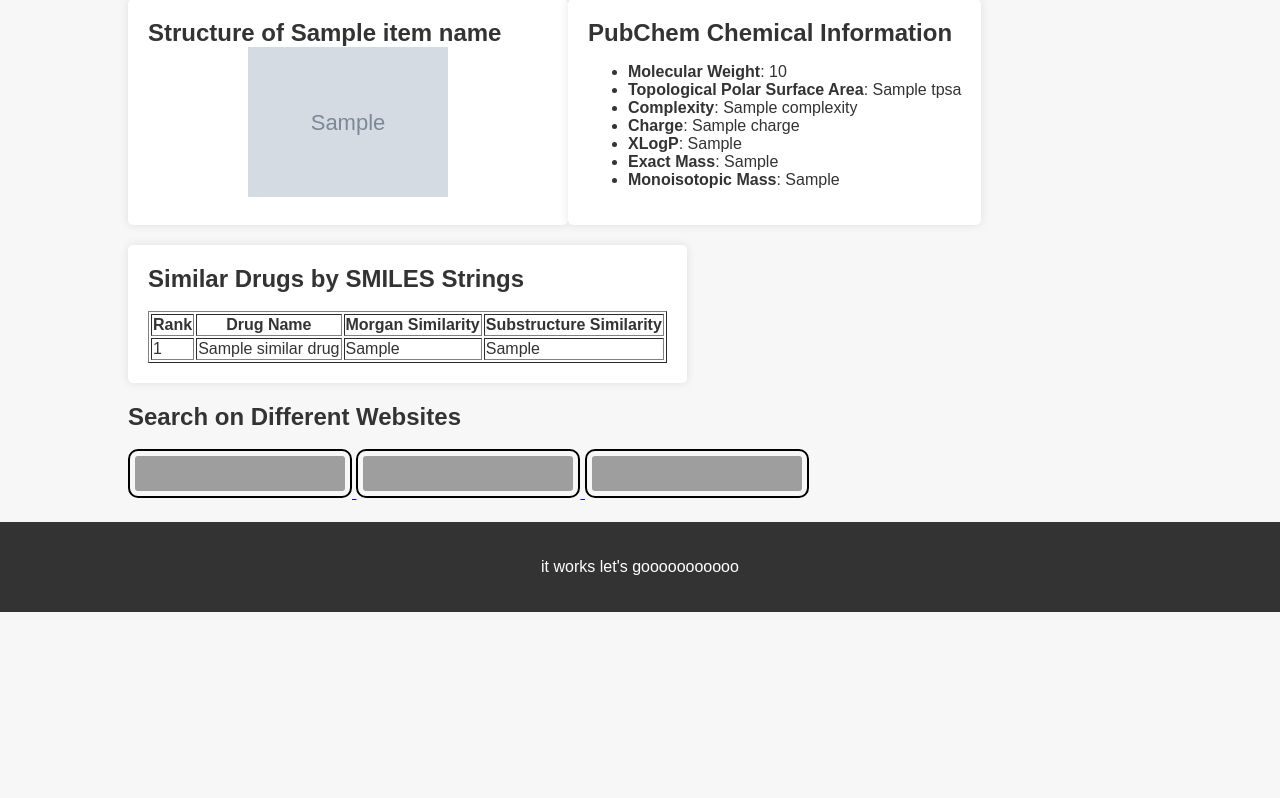
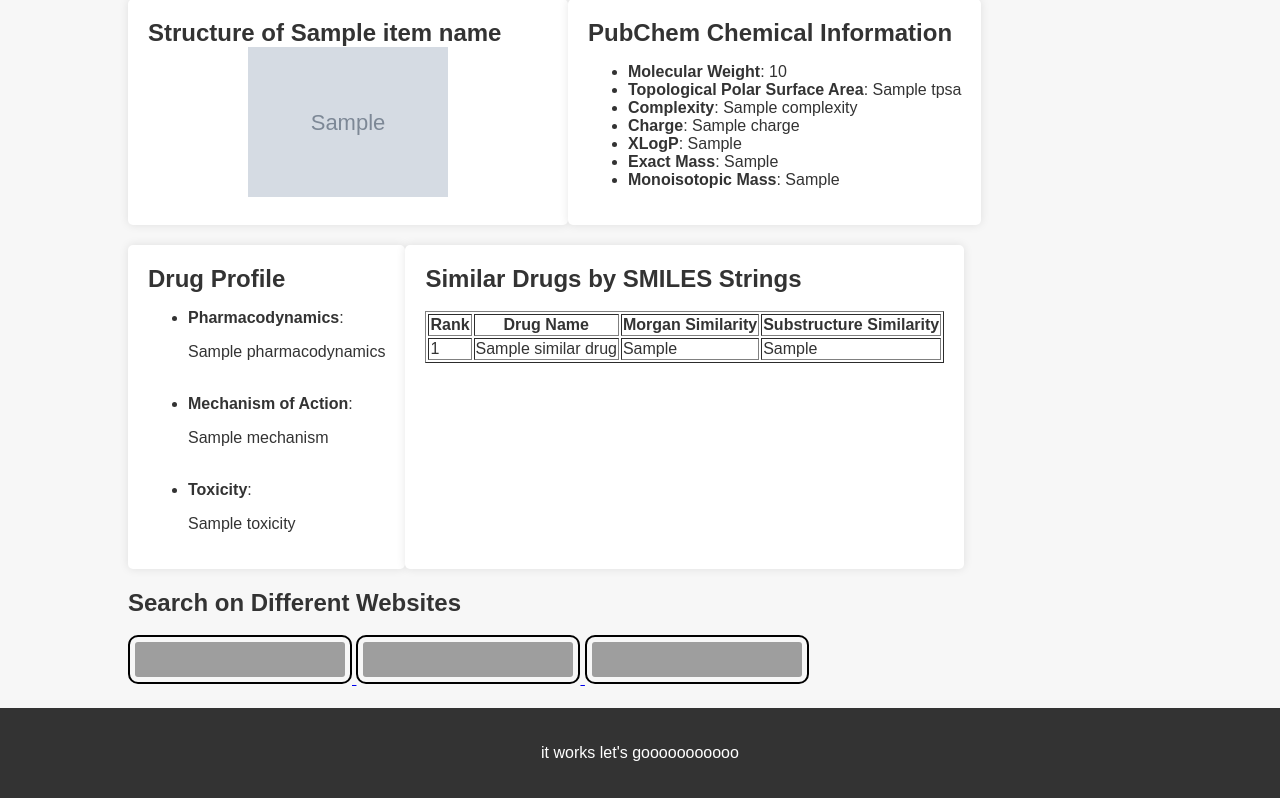
Before and after one commit to chan327/NEW_BiocomputingProject, a Flask app: template templates/results.html in a window 1280 px wide. Shown: the part 376-1174 px from the top of the page. Before the commit the page ends 988 px from the top, so only its background shows below. Run offline with Flask 3, Linux system fonts and the light colour scheme; the template is opened without the code that fills it: most values are stand-ins (such as "Sample title", 1, 10 or a date in 2020); grey boxes marked "Sample" are stand-in pictures; parts of the project's set-up code (start-up, migrations or seed data) failed here and were passed over; grey boxes are pictures that could not be loaded.

Commit message:
Parmacodynamics, mechanism of action, and toxicity added from drugbank

```diff
--- a/app.py
+++ b/app.py
@@ -4,25 +4,85 @@ from rdkit.Chem import AllChem, Draw
 from io import BytesIO
 import os
 import pubchempy as pcp
+import html
 
 
 app = Flask(__name__)
 
 # Function to extract data from XML line
 def extract_data_from_line(line, tag):
+    """-----------------------------------------------------------------------------------------
+   Extract relevant data from the XML file by recognizing information stored within tags
+
+    :param line: line of XML file
+    :param tag: string, specifying what will be extracted
+    :return: string containing relevant information
+    -----------------------------------------------------------------------------------------"""
     start_tag = f"<{tag}>"
     end_tag = f"</{tag}>"
     start_index = line.find(start_tag) + len(start_tag)
     end_index = line.find(end_tag)
+    # Start and end tag on the same line
     if start_index > -1 and end_index > -1:
         return line[start_index:end_index].strip()
-    return None
+
+    # Start tag on one line, no end tag
+    elif start_index > -1 and end_index == -1:
+        data = line[start_index:].strip()
+        for next_line in file:
+            end_index = next_line.find(end_tag)
+            if end_index > -1:
+                data += " " + next_line[:end_index].strip()
+                break
+            else:
+                data += " " + next_line.strip()
+        return data
+    else:
+        return None
+
+
+def process_text(input_text):
+    """-----------------------------------------------------------------------------------------
+    Process the strings returned after passing through html.unescape() so that newlines are preserved, and text
+    in square brackets is removed (originally hyperlinks in the DrugBank website)
+
+    :param input_text: string, containing unescaped text
+    :return: processed_text, string containing html tags
+    -----------------------------------------------------------------------------------------"""
+    # Remove the parts of the string that fall within square brackets
+    parts = input_text.split('[')
+    processed_parts = []
+    for part in parts:
+        end_bracket_index = part.find(']')
+        if end_bracket_index != -1:
+            # If ']' is found, ignore the text after it
+            processed_parts.append(part[end_bracket_index + 1:])
+        else:
+            processed_parts.append(part)
+    # Join the processed parts back into a string
+    processed_text = ''.join(processed_parts)
+
+    # Replace '**' with a newline indicated by <br>
+    parts = processed_text.split('**')
+    processed_parts = []
+    for i, part in enumerate(parts):
+        if i != 0:
+            # Add newline to everything but the first part
+            processed_parts.append('\n')
+        processed_parts.append(part.strip())
+    # Join the parts back into a string, with <br> as an HTML tag
+    processed_text = '<br>'.join(processed_parts)
+
+    return processed_text
 
 # Initialize lists to hold extracted information
 names = []
 cas_numbers = []
 descriptions = []
 smiles = []
+pharmacodynamics = []
+mechanism = []
+toxicity = []
 
 # Parse XML file
 with open('full database.xml', encoding='UTF-8') as file:
@@ -30,13 +90,17 @@ with open('full database.xml', encoding='UTF-8') as file:
     for line in file:
         if '<drug ' in line:
             is_within_drug = True
-            current_drug = {'name': None, 'cas_number': None, 'description': None, 'smiles': None}
+            current_drug = {'name': None, 'cas_number': None, 'description': None, 'smiles': None, 'pharmacodynamics':
+                            None, 'mechanism': None, 'toxicity': None}
         elif '</drug>' in line and is_within_drug:
             if all(value is not None for value in current_drug.values()):
                 names.append(current_drug['name'])
                 cas_numbers.append(current_drug['cas_number'])
                 descriptions.append(current_drug['description'])
                 smiles.append(current_drug['smiles'])
+                pharmacodynamics.append(current_drug['pharmacodynamics'])
+                mechanism.append(current_drug['mechanism'])
+                toxicity.append(current_drug['toxicity'])
             is_within_drug = False
         elif is_within_drug:
             if '<name>' in line and not current_drug['name']:
@@ -44,10 +108,24 @@ with open('full database.xml', encoding='UTF-8') as file:
             elif '<cas-number>' in line and not current_drug['cas_number']:
                 current_drug['cas_number'] = extract_data_from_line(line, 'cas-number')
             elif '<description>' in line and not current_drug['description']:
-                current_drug['description'] = extract_data_from_line(line, 'description')
+                original_desc = extract_data_from_line(line, 'description')
+                original_desc = html.unescape(original_desc)
+                current_drug['description'] = process_text(original_desc)
             elif '<kind>SMILES</kind>' in line and not current_drug['smiles']:
                 value = next(file)
                 current_drug['smiles'] = extract_data_from_line(value, 'value')
+            elif '<pharmacodynamics>' in line and not current_drug['pharmacodynamics']:
+                original_pharm = extract_data_from_line(line, 'pharmacodynamics')
+                original_pharm = html.unescape(original_pharm)
+                current_drug['pharmacodynamics'] = process_text(original_pharm)
+            elif '<mechanism-of-action>' in line and not current_drug['mechanism']:
+                original_mech = extract_data_from_line(line, 'mechanism-of-action')
+                original_mech= html.unescape(original_mech)
+                current_drug['mechanism'] = process_text(original_mech)
+            elif '<toxicity>' in line and not current_drug['toxicity']:
+                original_tox = extract_data_from_line(line, 'toxicity')
+                original_tox = html.unescape(original_tox)
+                current_drug['toxicity'] = process_text(original_tox)
 
 # Create dictionary of drugs
 drugs_dict = {}
@@ -55,7 +133,10 @@ for i in range(len(names)):
     drugs_dict[names[i]] = {
         'cas_number': cas_numbers[i],
         'description': descriptions[i],
-        'smiles': smiles[i]
+        'smiles': smiles[i],
+        'pharmacodynamics': pharmacodynamics[i],
+        'mechanism': mechanism[i],
+        'toxicity': toxicity[i]
     }
 
 # Function to generate molecule image
@@ -234,3 +315,4 @@ def search():
 
 if __name__ == '__main__':
     app.run(debug=True, port=8001)
+    # print(drugs_dict)
--- a/templates/results.html
+++ b/templates/results.html
@@ -70,7 +70,7 @@
     <div class="container">
         <div class="info-block">
             <h2>About {{ item_name }}</h2>
-            <p>{{ drug['description'] }}</p>
+            <p>{{ drug['description'] | safe }}</p>
         </div>
 
         <div class="info-block">
@@ -85,6 +85,7 @@
 
             </ul>
         </div>
+
 
         <div class="info-block">
             <h2>Structure of {{ item_name }}</h2>
@@ -105,6 +106,18 @@
             </ul>
         </div>
 
+
+        <div class="info-block">
+            <h2>Drug Profile</h2>
+            <ul>
+                <li><strong>Pharmacodynamics</strong>: <p>{{ drug['pharmacodynamics'] | safe }}</p></li>
+                <br>
+                <li><strong>Mechanism of Action</strong>: <p>{{ drug['mechanism'] | safe }}</p></li>
+                <br>
+                <li><strong>Toxicity</strong>: <p>{{ drug['toxicity'] | safe }}</p></li>
+
+            </ul>
+        </div>
 
         <div class="info-block">
                 <h2>Similar Drugs by SMILES Strings</h2>
```
